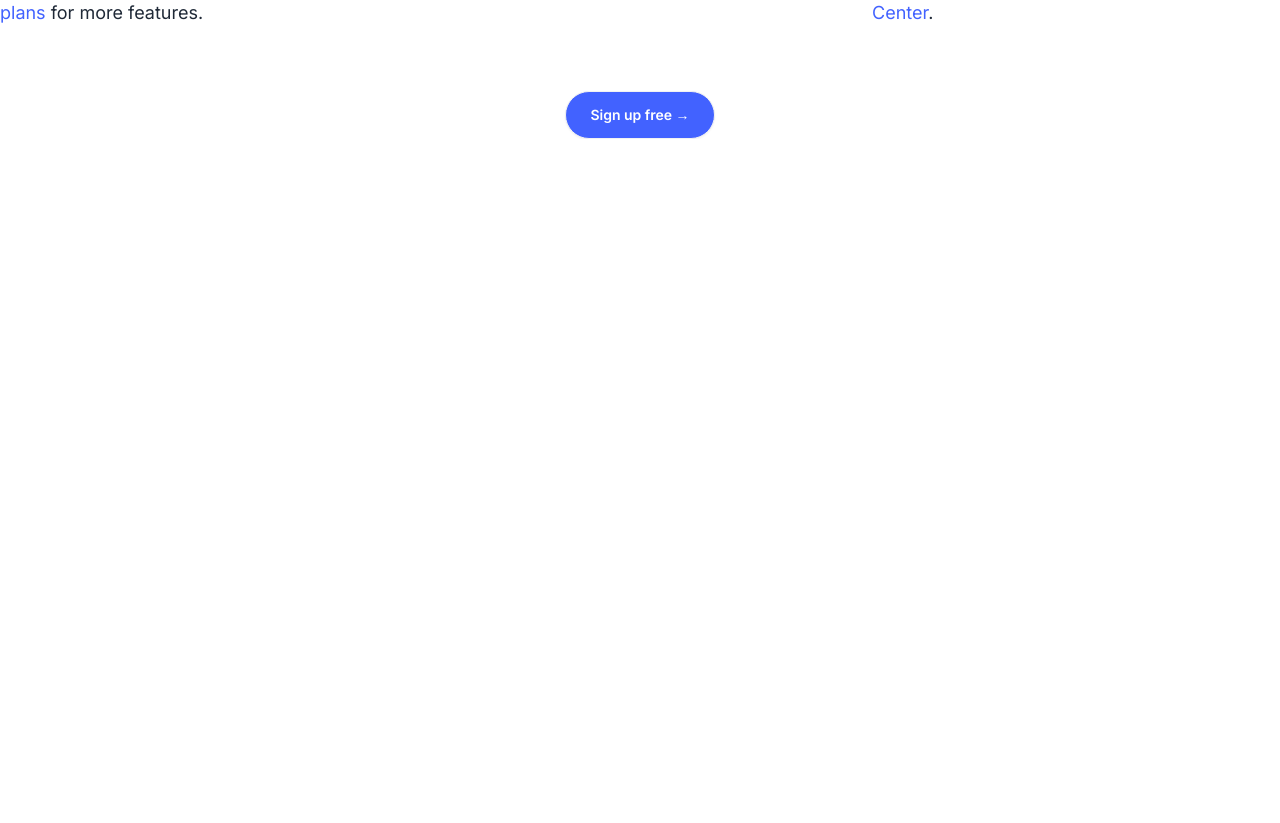
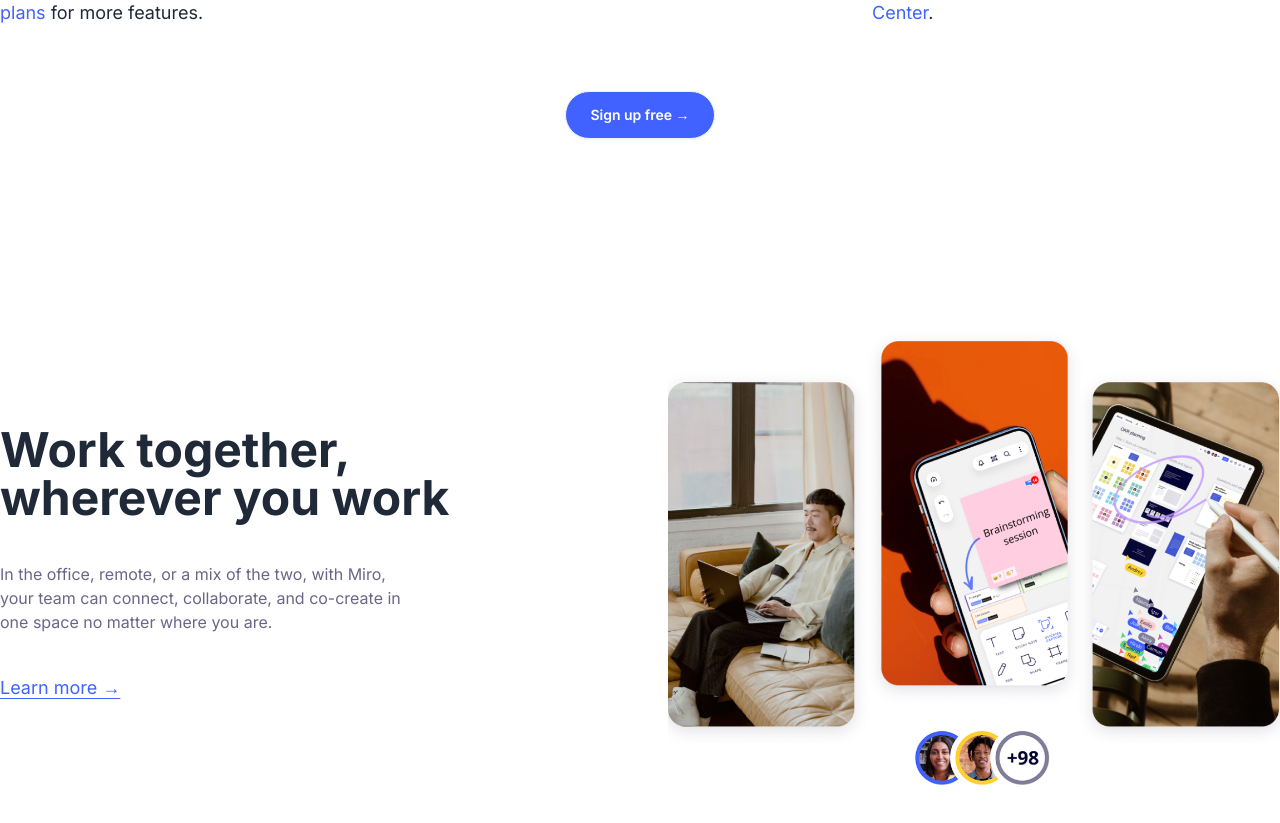
Before and after one commit to NFRIDOY/miro, a React (Vite) app: page / in a window 1280 px wide. Shown: the part 1460-2283 px from the top of the page. Before the commit the page ends 1599 px from the top, so only its background shows below. Built offline with nearby package versions, Linux system fonts and the light colour scheme.

Commit message:
[feat](Work together)

```diff
--- a/src/App.jsx
+++ b/src/App.jsx
@@ -5,6 +5,7 @@ import Height from './components/Containers/Height'
 import Section from './components/Containers/Section'
 import Navbar from './components/Navbar/Navbar'
 import TrastedUsers from './components/TrastedUsers/TrastedUsers'
+import WorkTogether from './components/WorkTogether/WorkTogether'
 
 function App() {
 
@@ -17,6 +18,7 @@ function App() {
         </Height>
         <TrastedUsers />
         <Collaborate />
+        <WorkTogether />
       </Section>
 
     </>
--- /dev/null
+++ b/src/components/Typography/Title.jsx
@@ -0,0 +1,7 @@
+
+// eslint-disable-next-line react/prop-types
+export default function Title({children}) {
+    return (
+        <div className="text-5xl font-bold text-center">{children}</div>
+    )
+}
--- /dev/null
+++ b/src/components/WorkTogether/WorkTogether.jsx
@@ -0,0 +1,29 @@
+import weWork from "../../assets/Images/WeWork03.png"
+
+export default function WorkTogether() {
+    return (
+        <div className="flex justify-center  gap-14 py-48">
+            {/* Banner */}
+            <section className="w-1/2 flex flex-col justify-center gap-10 ">
+                <h1 className="text-5xl font-bold">
+                    Work together, <br />
+                    wherever you work
+                </h1>
+                <p className="text-[#05003899]">
+                    In the office, remote, or a mix of the two, with Miro, <br />
+                    your team can connect, collaborate, and co-create in <br />
+                    one space no matter where you are.
+                </p>
+                <a className="block text-[#4262FF] underline underline-offset-4 text-lg">
+                    Learn more →
+                </a>
+
+            </section>
+            <section className="w-1/2">
+                <div>
+                    <img src={weWork} alt="" className="" />
+                </div>
+            </section>
+        </div>
+    )
+}
```
Also changed, not shown: src/assets/Images/WeWork03.png (added), src/assets/Images/WeWork1.png (added).
